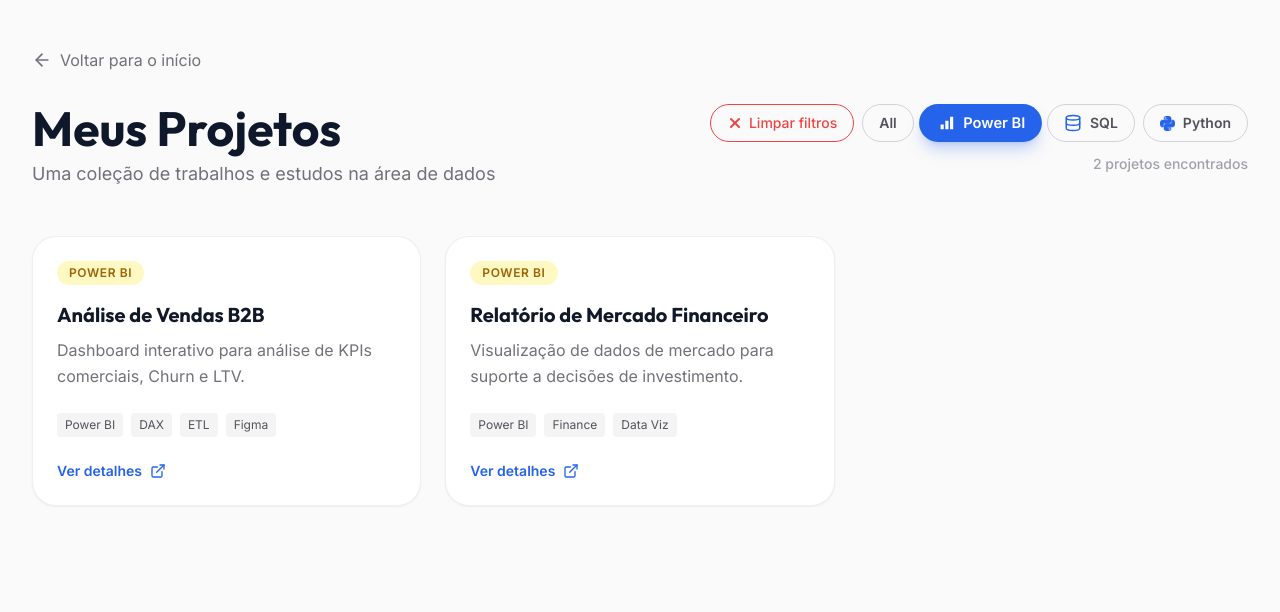
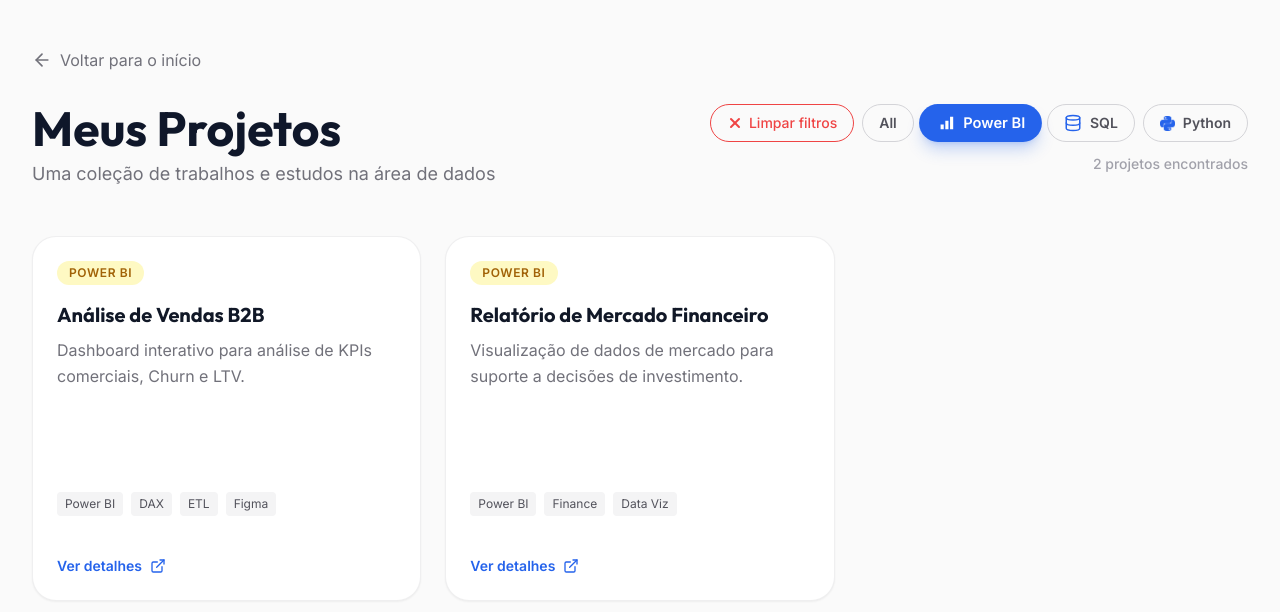
Before and after one commit to gabriel-u-freitas/Portfolio-Gabriel, a Next.js app: page /projects in a window 1280 px wide. Both pictures are taken after a click on the button "Power BI". Shown: the top 612 px of the page. Built offline with nearby package versions, Linux system fonts and the light colour scheme.

Commit message:
feat(projects): add github projects and configure grid layout

```diff
--- a/src/app/projects/page.tsx
+++ b/src/app/projects/page.tsx
@@ -42,6 +42,17 @@ export default function ProjectsPage() {
     const filteredProjects = projectsData.filter((project) =>
         filter.includes("All") || filter.includes(project.category)
     );
+
+    const getCategoryRank = (category: string) => {
+        if (category === "SQL") return 1;
+        if (category === "Python") return 2;
+        if (category === "Power BI") return 3;
+        return 4;
+    };
+
+    const sortedFilteredProjects = [...filteredProjects].sort((a, b) => {
+        return getCategoryRank(a.category) - getCategoryRank(b.category);
+    });
 
     const getCategoryIcon = (category: string, isSelected: boolean) => {
         const colorClass = isSelected ? "text-white" : "text-blue-600";
@@ -141,9 +152,16 @@ export default function ProjectsPage() {
                     </div>
                 </div>
 
-                <motion.div layout className="grid grid-cols-1 md:grid-cols-2 lg:grid-cols-3 gap-6">
+                {filter.includes("All") ? (
+                    <div className="grid grid-cols-1 md:grid-cols-2 lg:grid-cols-3 gap-6">
+                        {["SQL", "Python", "Power BI"].map((colCategory) => {
+                            const columnProjects = projectsData.filter(p => p.category === colCategory);
+                            if (columnProjects.length === 0) return <div key={colCategory} className="flex flex-col gap-6" />;
+
+                            return (
+                                <div key={colCategory} className="flex flex-col gap-6">
                                     <AnimatePresence mode="popLayout">
-                        {filteredProjects.map((project, index) => (
+                                        {columnProjects.map((project) => (
                                             <motion.div
                                                 key={project.title}
                                                 layout
@@ -152,7 +170,7 @@ export default function ProjectsPage() {
                                                 exit={{ opacity: 0, scale: 0.9 }}
                                                 transition={{ duration: 0.3 }}
                                             >
-                                <Card className="h-full flex flex-col p-6 hover:shadow-xl transition-all duration-300 border-zinc-200/60 bg-white">
+                                                <Card className="h-full min-h-[365px] flex flex-col p-6 hover:shadow-xl transition-all duration-300 border-zinc-200/60 bg-white">
                                                     <div className="flex justify-between items-start mb-4">
                                                         <div className={cn(
                                                             "px-3 py-1 rounded-full text-xs font-semibold uppercase tracking-wider",
@@ -171,7 +189,7 @@ export default function ProjectsPage() {
                                                         {project.description}
                                                     </p>
 
-                                    <div className="flex flex-wrap gap-2 mb-6">
+                                                    <div className="flex flex-wrap gap-2 mb-6 mt-auto">
                                                         {project.tags.map((tag) => (
                                                             <span key={tag} className="text-xs bg-zinc-100 text-zinc-600 px-2 py-1 rounded">
                                                                 {tag}
@@ -181,7 +199,61 @@ export default function ProjectsPage() {
 
                                                     <a
                                                         href={project.link}
-                                        className="inline-flex items-center gap-2 text-sm font-semibold text-blue-600 hover:text-blue-700 transition-colors mt-auto group"
+                                                        className="inline-flex items-center gap-2 text-sm font-semibold text-blue-600 hover:text-blue-700 transition-colors mt-4 group"
+                                                    >
+                                                        Ver detalhes
+                                                        <ExternalLink size={16} className="group-hover:translate-x-0.5 transition-transform" />
+                                                    </a>
+                                                </Card>
+                                            </motion.div>
+                                        ))}
+                                    </AnimatePresence>
+                                </div>
+                            );
+                        })}
+                    </div>
+                ) : (
+                    <motion.div layout className="grid grid-cols-1 md:grid-cols-2 lg:grid-cols-3 gap-6">
+                        <AnimatePresence mode="popLayout">
+                            {filteredProjects.map((project) => (
+                                <motion.div
+                                    key={project.title}
+                                    layout
+                                    initial={{ opacity: 0, scale: 0.9 }}
+                                    animate={{ opacity: 1, scale: 1 }}
+                                    exit={{ opacity: 0, scale: 0.9 }}
+                                    transition={{ duration: 0.3 }}
+                                >
+                                    <Card className="h-full min-h-[365px] flex flex-col p-6 hover:shadow-xl transition-all duration-300 border-zinc-200/60 bg-white">
+                                        <div className="flex justify-between items-start mb-4">
+                                            <div className={cn(
+                                                "px-3 py-1 rounded-full text-xs font-semibold uppercase tracking-wider",
+                                                project.category === "Power BI" && "bg-yellow-100 text-yellow-700",
+                                                project.category === "SQL" && "bg-blue-100 text-blue-700",
+                                                project.category === "Python" && "bg-green-100 text-green-700"
+                                            )}>
+                                                {project.category}
+                                            </div>
+                                        </div>
+
+                                        <h3 className="font-outfit text-xl font-bold text-gray-900 mb-2">
+                                            {project.title}
+                                        </h3>
+                                        <p className="text-zinc-500 mb-6 flex-grow leading-relaxed">
+                                            {project.description}
+                                        </p>
+
+                                        <div className="flex flex-wrap gap-2 mb-6 mt-auto">
+                                            {project.tags.map((tag) => (
+                                                <span key={tag} className="text-xs bg-zinc-100 text-zinc-600 px-2 py-1 rounded">
+                                                    {tag}
+                                                </span>
+                                            ))}
+                                        </div>
+
+                                        <a
+                                            href={project.link}
+                                            className="inline-flex items-center gap-2 text-sm font-semibold text-blue-600 hover:text-blue-700 transition-colors mt-4 group"
                                         >
                                             Ver detalhes
                                             <ExternalLink size={16} className="group-hover:translate-x-0.5 transition-transform" />
@@ -191,6 +263,7 @@ export default function ProjectsPage() {
                             ))}
                         </AnimatePresence>
                     </motion.div>
+                )}
 
                 {filteredProjects.length === 0 && (
                     <motion.div
```
Lines whose indentation alone changed are shown as unchanged.
